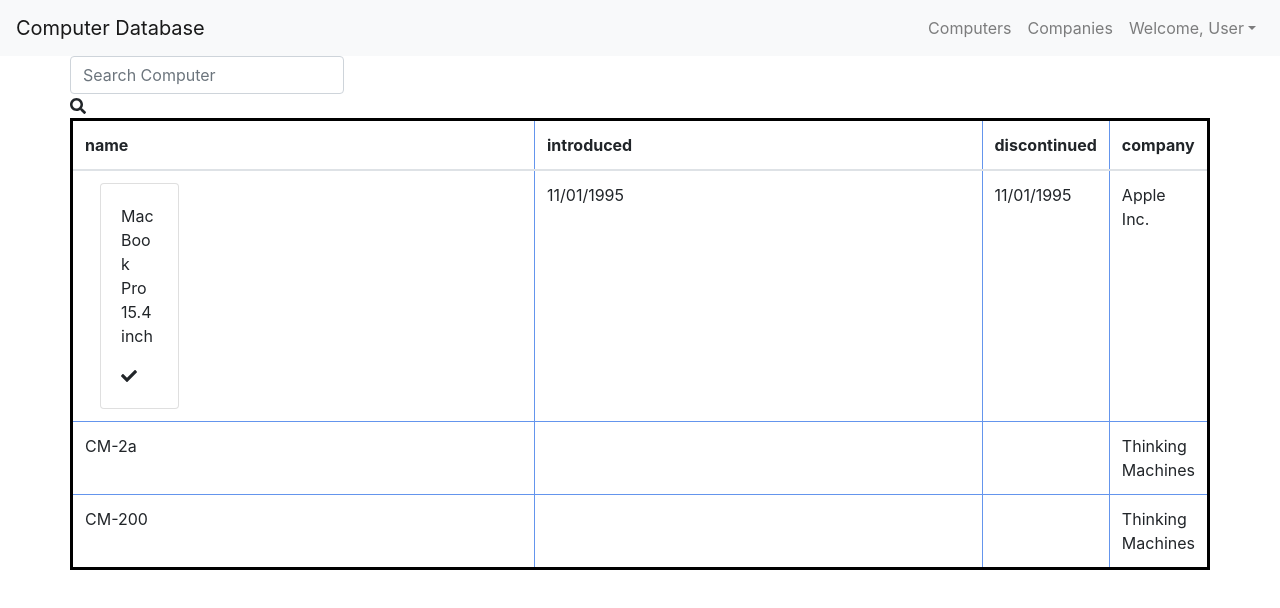
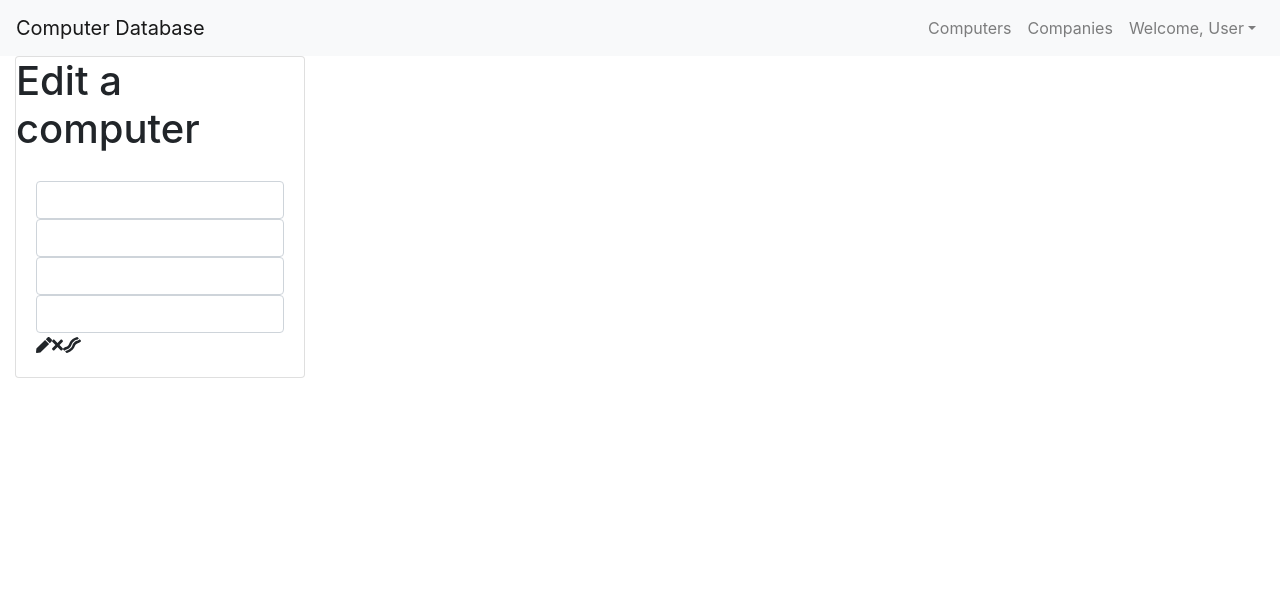
Before and after one commit to flodav75/cdb_front, a React (Create React App) app: page / in a window 1280 px wide. Both pictures are taken after a click on the element "MacBook Pro 15.4 inch". Shown: the top 608 px of the page. Built offline with nearby package versions, Linux system fonts and the light colour scheme; no server answers.

Commit message:
[WIP] add and edit form

```diff
--- a/src/App.css
+++ b/src/App.css
@@ -33,6 +33,10 @@ td, th {
   width: 50%;
 }
 
+button {
+  text-align: right;
+}
+
 @keyframes App-logo-spin {
   from {
     transform: rotate(0deg);
--- a/src/Component/ComputerDetail.js
+++ b/src/Component/ComputerDetail.js
@@ -5,25 +5,17 @@ class ComputerDetail extends Component {
 
     state={
     computer:this.props.computer,
-    computerFormAccess: false
+    computers: this.props.computers
     }
 
-    toggleFormAccess = () => {
-      console.log(this.state.computerFormAccess)
-      this.setState({
-        computerFormAccess: !this.state.computerFormAccess})
-      console.log(this.state.computerFormAccess)
-  };
+
 
     render(){
         let { computer } = this.state;
       return (
           <tr>
-              <td onClick={this.toggleFormAccess}>
-                { this.state.computerFormAccess ? <ComputerForm computer={this.state.computer}/>
-                :
-                this.state.computer.name
-              }
+              <td onClick={this.props.onToggle(this.state.computer)}>
+                {this.state.computer.name}
               </td>
               <td>{this.state.computer.introduced}</td>
               <td>{this.state.computer.discontinued}</td>
--- a/src/ComputerForm.js
+++ b/src/ComputerForm.js
@@ -3,7 +3,7 @@ import React, { Component } from 'react';
 import './App.css';
 import NavBar from './Component/NavBar';
 
-import {faPen, faCheck} from '@fortawesome/free-solid-svg-icons';
+import {faPen, faCheck, faTimes, faBacon} from '@fortawesome/free-solid-svg-icons';
 import {Card, CardImg, CardBody, CardTitle, CardSubtitle, CardText, Col, Container, Row, Button, Input} from 'reactstrap';
 import { FontAwesomeIcon} from '@fortawesome/react-fontawesome'
 
@@ -12,16 +12,21 @@ class ComputerForm extends Component {
 
     state = {
         computer: this.props.computer,
-        addMode: false
+        //addMode: false,
+        //editMode: false,
+        UpdateMode: this.props.UpdateMode,
+        computers: this.props.computers,
+        user: {login: "Admin", password: "Admin"}
     };
 
     componentDidMount(){
-        this.getComputerById();
+        //this.getComputerById();
     }
 
-    //change 1 to id
+    //change 12 to id
     getComputerById() {
-        fetch('http://10.0.1.70:8080/webapp/api/computers/1')
+      console.log(this.state.computer.id);
+        fetch('http://10.0.1.70:8080/webapp/api/computers/12')
         .then(result => {
             result.json()
             .then(computer => {
@@ -40,7 +45,89 @@ class ComputerForm extends Component {
             body : JSON.stringify(computer)
         }).then(() => {this.getComputerById()
         }).catch(error => console.log(error))
+        console.log(computer)
+        console.log("request ok")
     }
+
+
+    add = (computer)  => {
+      console.log(computer);
+      //let newComputers = this.state.computers;
+      //newComputers.push(computer);
+      //this.setState({computers: newComputers, addMode: false})
+      this.addComputer(computer)  }
+
+    addComputer = (computer)  => {
+      fetch('http://10.0.1.70:8080/webapp/api/computers/',
+          {
+              method: "POST",
+              headers : {"Content-Type" : "application/json"},
+              body : JSON.stringify(computer)
+          }).catch(error => console.log(error))
+          console.log('request OK');
+    }
+
+
+    addUser = (user)  => {
+      console.log(user);
+      //let newComputers = this.state.computers;
+      //newComputers.push(computer);
+      //this.setState({computers: newComputers, addMode: false})
+      this.addComputerUser(user)  }
+
+    addComputerUser = (user)  => {
+      fetch('http://10.0.1.70:8080/webapp/api/users/login',
+          {
+              method: "POST",
+              headers : {"Content-Type" : "application/json"},
+              body : JSON.stringify(user)
+          }).catch(error => console.log(error))
+          console.log('request OK');
+    }
+
+    //addUserComp = (user)  => {
+      //console.log(user);
+      //let newComputers = this.state.computers;
+      //newComputers.push(computer);
+      //this.setState({computers: newComputers, addMode: false})
+      //this.addUser(user)  }
+
+    //addUser= (user)  => {
+    //  fetch('http://10.0.1.70:8080/webapp/api/users/login',
+    //      {
+    //          method: "POST",
+    //          headers : {"Content-Type" : "application/json"},
+    //          body : JSON.stringify(user)
+    //      }).catch(error => console.log(error))
+    //      console.log('request OK');
+    //}
+
+    onCancel = () => {
+      this.setState({UpdateMode: !this.state.UpdateMode,
+                    editMode: !this.state.editMode})
+      console.log(this.state.UpdateMode)
+      console.log(this.state.editMode)
+    }
+
+    onChangeName = (event) => {
+      this.setState({computer: {...this.state.computer, name: event.target.value}})
+    };
+
+    onChangeIntroduced = (event) => {
+      this.setState({computer: {...this.state.computer, introduced: event.target.value}})
+    };
+
+    onChangeDiscontinued = (event) => {
+      this.setState({computer: {...this.state.computer, discontinued: event.target.value}})
+    };
+
+    onChangeCompanyId = (event) => {
+      this.setState({computer: {...this.state.computer, companyId: event.target.value}})
+    };
+
+    onChangeCompanyName = (event) => {
+      this.setState({computer: {...this.state.computer, companyname: event.target.value}})
+    };
 
 
   render() {
@@ -48,13 +135,18 @@ class ComputerForm extends Component {
     return (
       <Col md={3}>
       <Card>
+        {this.state.UpdateMode ? <h1>Edit a computer</h1> : <h1>Add a computer</h1>}
         <CardBody>
-          {this.state.editMode ? <Input value={computer && computer.name} onChange={this.onChangeName}/> : <CardTitle>{computer.name}</CardTitle>}
-          {this.state.editMode ? <Input value={computer && computer.description} onChange={this.onChangeDescription}/> : <CardText>{computer.description}</CardText>}
-            {this.state.editMode
-            ? <FontAwesomeIcon icon={faPen} onClick={this.toggleEditMode}/>
-            : <FontAwesomeIcon icon={faCheck} onClick={()=>this.toggleAdd(this.state.recipe)}/>
+          <Input value={computer && computer.name} onChange={this.onChangeName}/>
+          <Input value={computer && computer.introduced} onChange={this.onChangeIntroduced}/>
+          <Input value={computer && computer.discontinued} onChange={this.onChangeDiscontinued}/>
+          <Input value={computer && computer.companyname} onChange={this.onChangeCompanyName}/>
+            {this.state.UpdateMode
+            ? <FontAwesomeIcon icon={faPen} onClick={()=>this.update(this.state.computer)}/>
+            : <FontAwesomeIcon icon={faCheck} onClick={()=>this.add(this.state.computer)}/>
             }
+            <FontAwesomeIcon icon={faTimes} onClick={()=>this.onCancel()}/>
+            <FontAwesomeIcon icon={faBacon} onClick={()=>this.addUser(this.state.user)}/>
         </CardBody>
       </Card>
     </Col>
--- a/src/Container/ComputerList.js
+++ b/src/Container/ComputerList.js
@@ -1,6 +1,7 @@
 import React, { Component } from 'react';
 
 import ComputerDetail from '../Component/ComputerDetail';
+import ComputerForm from '../ComputerForm';
 import { Table, Container, Row } from 'reactstrap';
 
 import { MOCK } from "../Mock";
@@ -10,7 +11,10 @@ import "../App.css";
 
 class ComputerList extends Component {
 
-    state = { computers: [] }
+    state = { computers: [],
+                FormMode: false,
+                UpdateMode: false
+                 }
 
     componentDidMount() {
         this.getAll();
@@ -32,10 +36,29 @@ class ComputerList extends Component {
             .catch(error => console.log(error))
     };
 
+    toggleFormAccess = () => (computer) =>  {
+        this.setState(prevState => ({
+          //computerFormAccess: !this.state.computerFormAccess,
+          FormMode: !prevState.FormMode,
+          UpdateMode: !prevState.UpdateMode,
+          computer: computer
+        }));
+        console.log(computer)
+    };
+
+    toggleAddFormAccess = () => {
+        this.setState({
+            //UpdateMode: !this.state.UpdateMode,
+            FormMode: !this.state.FormMode
+        })
+    }
+
     render() {
 
         return (
-            <div >
+            <div>
+                { !this.state.UpdateMode && <button class="btn btn-success" onClick={this.toggleAddFormAccess}>add</button> }
+            { this.state.FormMode ? <ComputerForm computer={this.state.computer} UpdateMode={this.state.UpdateMode}/> :
                 <Container>
 
                     <Row>
@@ -53,13 +76,14 @@ class ComputerList extends Component {
                             <tbody>
                                 {
                                     this.state.computers.map(computer => {
-                                        return <ComputerDetail key={computer.id} computer={computer} />
+                                        return <ComputerDetail key={computer.id} computer={computer} onToggle={this.toggleFormAccess} />
                                     })
                                 }
                             </tbody>
                         </Table>
                     </Row>
                 </Container>
+            }
             </div>
 
         );
--- a/src/Mock.js
+++ b/src/Mock.js
@@ -1,6 +1,6 @@
 export const MOCK =[
     {
-        "id": "1",
+        "id": "8",
         "name": "MacBook Pro 15.4 inch",
         "introduced": "11/01/1995",
         "discontinued": "11/01/1995",
```
